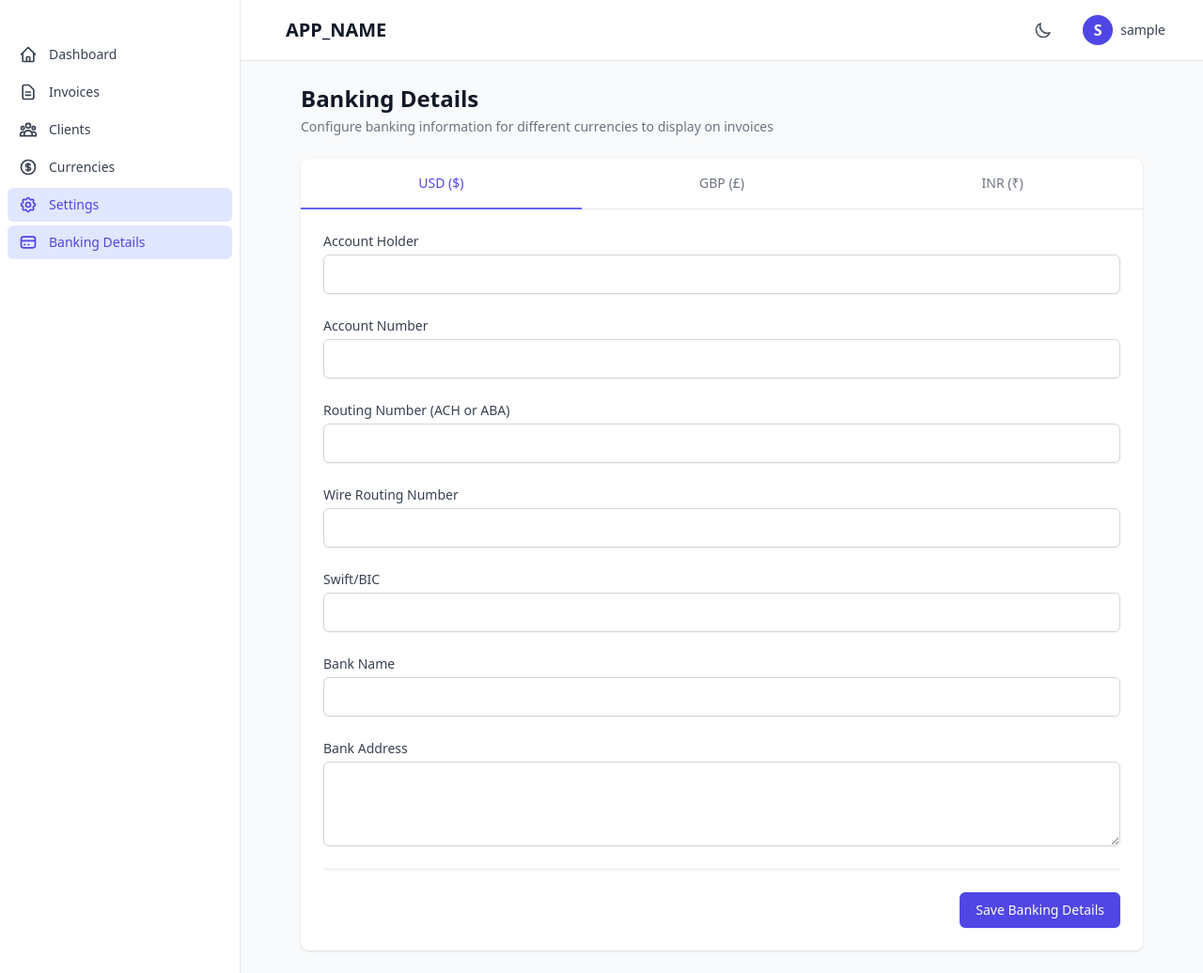
After one commit to ashokdubariya/invoice-management, a PHP site: page /invoice-management/settings/banking in a window 1280 px wide. The commit adds this page. Shown: the whole page at 94% size. Run offline with PHP 8.4, Linux system fonts and the light colour scheme; the visitor is signed in with stand-in values (Sample User, id 1); data comes from the database, SQL or seed files in the repository; both versions use the stored data as it was after the commit; some libraries are stand-ins or nearby versions.

Commit message:
Added Banking settings page with tabbed interface for USD, GBP, and INR

```diff
--- a/components/sidebar.php
+++ b/components/sidebar.php
@@ -44,6 +44,14 @@
                 </svg>
                 Settings
             </a>
+
+            <!-- Banking Details -->
+            <a href="<?= url('/settings/banking') ?>" class="group flex items-center px-3 py-2 text-sm font-medium rounded-md <?= isActive('/settings/banking') ? 'bg-indigo-100 dark:bg-indigo-900 text-indigo-600 dark:text-indigo-300' : 'text-gray-700 dark:text-gray-300 hover:bg-gray-100 dark:hover:bg-gray-700' ?>">
+                <svg class="mr-3 h-5 w-5" fill="none" stroke="currentColor" viewBox="0 0 24 24">
+                    <path stroke-linecap="round" stroke-linejoin="round" stroke-width="2" d="M3 10h18M7 15h1m4 0h1m-7 4h12a3 3 0 003-3V8a3 3 0 00-3-3H6a3 3 0 00-3 3v8a3 3 0 003 3z"></path>
+                </svg>
+                Banking Details
+            </a>
         </nav>
     </div>
 </aside>
--- /dev/null
+++ b/controllers/BankingController.php
@@ -0,0 +1,74 @@
+<?php
+/**
+ * Banking Settings Controller
+ */
+
+require_once __DIR__ . '/BaseController.php';
+require_once __DIR__ . '/../models/Setting.php';
+
+class BankingController extends BaseController {
+    private $settingModel;
+
+    public function __construct() {
+        $this->settingModel = new Setting();
+    }
+
+    /**
+     * Show banking settings form
+     */
+    public function index() {
+        $this->requireAuth();
+
+        // Get all banking settings
+        $settings = $this->settingModel->getAllSettings();
+
+        $this->view('settings/banking-settings', [
+            'settings' => $settings,
+            'pageTitle' => 'Banking Details'
+        ]);
+    }
+
+    /**
+     * Update banking settings
+     */
+    public function update() {
+        $this->requireAuth();
+
+        if ($_SERVER['REQUEST_METHOD'] !== 'POST') {
+            $this->redirect('/settings/banking');
+        }
+
+        // Define all banking fields
+        $bankingFields = [
+            // USD fields
+            'bank_usd_account_holder',
+            'bank_usd_account_number',
+            'bank_usd_routing_ach',
+            'bank_usd_wire_routing',
+            'bank_usd_swift_bic',
+            'bank_usd_bank_name',
+            'bank_usd_bank_address',
+            // GBP fields
+            'bank_gbp_account_holder',
+            'bank_gbp_account_number',
+            'bank_gbp_iban',
+            'bank_gbp_sort_code',
+            'bank_gbp_swift_bic',
+            'bank_gbp_bank_name',
+            'bank_gbp_bank_address',
+            // INR fields
+            'bank_inr_bank_name',
+            'bank_inr_account_name',
+            'bank_inr_account_number',
+            'bank_inr_ifsc_code'
+        ];
+
+        // Update each field
+        foreach ($bankingFields as $field) {
+            $value = $_POST[$field] ?? '';
+            $this->settingModel->set($field, $value);
+        }
+
+        $this->redirect('/settings/banking', 'Banking details updated successfully');
+    }
+}
--- a/public/index.php
+++ b/public/index.php
@@ -16,6 +16,7 @@ require_once __DIR__ . '/../controllers/CurrencyController.php';
 require_once __DIR__ . '/../controllers/InvoiceController.php';
 require_once __DIR__ . '/../controllers/SettingsController.php';
 require_once __DIR__ . '/../controllers/PDFController.php';
+require_once __DIR__ . '/../controllers/BankingController.php';
 
 // Initialize router
 $router = new Router();
@@ -63,5 +64,9 @@ $router->get('/invoices/pdf', [PDFController::class, 'generate']);
 $router->get('/settings', [SettingsController::class, 'index']);
 $router->post('/settings/update', [SettingsController::class, 'update']);
 
+// Banking Settings
+$router->get('/settings/banking', [BankingController::class, 'index']);
+$router->post('/settings/banking/update', [BankingController::class, 'update']);
+
 // Dispatch the request
 $router->dispatch();
--- /dev/null
+++ b/views/settings/banking-settings.php
@@ -0,0 +1,185 @@
+<?php require_once __DIR__ . '/../../components/header.php'; ?>
+
+<div x-data="{ sidebarOpen: false, activeTab: 'usd' }" class="flex h-screen overflow-hidden">
+    <?php require_once __DIR__ . '/../../components/sidebar.php'; ?>
+
+    <div class="flex-1 flex flex-col overflow-hidden">
+        <?php require_once __DIR__ . '/../../components/navbar.php'; ?>
+
+        <main class="flex-1 overflow-y-auto bg-gray-50 dark:bg-gray-900 p-6">
+            <div class="max-w-4xl mx-auto">
+                <div class="mb-6">
+                    <h2 class="text-2xl font-bold text-gray-900 dark:text-white">Banking Details</h2>
+                    <p class="mt-1 text-sm text-gray-500 dark:text-gray-400">Configure banking information for different currencies to display on invoices</p>
+                </div>
+
+                <div class="bg-white dark:bg-gray-800 shadow sm:rounded-lg">
+                    <!-- Tabs -->
+                    <div class="border-b border-gray-200 dark:border-gray-700">
+                        <nav class="flex -mb-px">
+                            <button @click="activeTab = 'usd'"
+                                    :class="activeTab === 'usd' ? 'border-indigo-500 text-indigo-600 dark:text-indigo-400' : 'border-transparent text-gray-500 dark:text-gray-400 hover:text-gray-700 dark:hover:text-gray-300 hover:border-gray-300'"
+                                    class="w-1/3 py-4 px-1 text-center border-b-2 font-medium text-sm">
+                                USD ($)
+                            </button>
+                            <button @click="activeTab = 'gbp'"
+                                    :class="activeTab === 'gbp' ? 'border-indigo-500 text-indigo-600 dark:text-indigo-400' : 'border-transparent text-gray-500 dark:text-gray-400 hover:text-gray-700 dark:hover:text-gray-300 hover:border-gray-300'"
+                                    class="w-1/3 py-4 px-1 text-center border-b-2 font-medium text-sm">
+                                GBP (£)
+                            </button>
+                            <button @click="activeTab = 'inr'"
+                                    :class="activeTab === 'inr' ? 'border-indigo-500 text-indigo-600 dark:text-indigo-400' : 'border-transparent text-gray-500 dark:text-gray-400 hover:text-gray-700 dark:hover:text-gray-300 hover:border-gray-300'"
+                                    class="w-1/3 py-4 px-1 text-center border-b-2 font-medium text-sm">
+                                INR (₹)
+                            </button>
+                        </nav>
+                    </div>
+
+                    <form method="POST" action="<?= url('/settings/banking/update') ?>" class="p-6">
+                        <!-- USD Tab -->
+                        <div x-show="activeTab === 'usd'" class="space-y-6">
+                            <div>
+                                <label for="bank_usd_account_holder" class="block text-sm font-medium text-gray-700 dark:text-gray-300">Account Holder</label>
+                                <input type="text" name="bank_usd_account_holder" id="bank_usd_account_holder"
+                                       value="<?= e($settings['bank_usd_account_holder'] ?? '') ?>"
+                                       class="mt-1 block w-full border border-gray-300 dark:border-gray-600 rounded-md shadow-sm py-2 px-3 bg-white dark:bg-gray-700 text-gray-900 dark:text-white">
+                            </div>
+
+                            <div>
+                                <label for="bank_usd_account_number" class="block text-sm font-medium text-gray-700 dark:text-gray-300">Account Number</label>
+                                <input type="text" name="bank_usd_account_number" id="bank_usd_account_number"
+                                       value="<?= e($settings['bank_usd_account_number'] ?? '') ?>"
+                                       class="mt-1 block w-full border border-gray-300 dark:border-gray-600 rounded-md shadow-sm py-2 px-3 bg-white dark:bg-gray-700 text-gray-900 dark:text-white">
+                            </div>
+
+                            <div>
+                                <label for="bank_usd_routing_ach" class="block text-sm font-medium text-gray-700 dark:text-gray-300">Routing Number (ACH or ABA)</label>
+                                <input type="text" name="bank_usd_routing_ach" id="bank_usd_routing_ach"
+                                       value="<?= e($settings['bank_usd_routing_ach'] ?? '') ?>"
+                                       class="mt-1 block w-full border border-gray-300 dark:border-gray-600 rounded-md shadow-sm py-2 px-3 bg-white dark:bg-gray-700 text-gray-900 dark:text-white">
+                            </div>
+
+                            <div>
+                                <label for="bank_usd_wire_routing" class="block text-sm font-medium text-gray-700 dark:text-gray-300">Wire Routing Number</label>
+                                <input type="text" name="bank_usd_wire_routing" id="bank_usd_wire_routing"
+                                       value="<?= e($settings['bank_usd_wire_routing'] ?? '') ?>"
+                                       class="mt-1 block w-full border border-gray-300 dark:border-gray-600 rounded-md shadow-sm py-2 px-3 bg-white dark:bg-gray-700 text-gray-900 dark:text-white">
+                            </div>
+
+                            <div>
+                                <label for="bank_usd_swift_bic" class="block text-sm font-medium text-gray-700 dark:text-gray-300">Swift/BIC</label>
+                                <input type="text" name="bank_usd_swift_bic" id="bank_usd_swift_bic"
+                                       value="<?= e($settings['bank_usd_swift_bic'] ?? '') ?>"
+                                       class="mt-1 block w-full border border-gray-300 dark:border-gray-600 rounded-md shadow-sm py-2 px-3 bg-white dark:bg-gray-700 text-gray-900 dark:text-white">
+                            </div>
+
+                            <div>
+                                <label for="bank_usd_bank_name" class="block text-sm font-medium text-gray-700 dark:text-gray-300">Bank Name</label>
+                                <input type="text" name="bank_usd_bank_name" id="bank_usd_bank_name"
+                                       value="<?= e($settings['bank_usd_bank_name'] ?? '') ?>"
+                                       class="mt-1 block w-full border border-gray-300 dark:border-gray-600 rounded-md shadow-sm py-2 px-3 bg-white dark:bg-gray-700 text-gray-900 dark:text-white">
+                            </div>
+
+                            <div>
+                                <label for="bank_usd_bank_address" class="block text-sm font-medium text-gray-700 dark:text-gray-300">Bank Address</label>
+                                <textarea name="bank_usd_bank_address" id="bank_usd_bank_address" rows="3"
+                                          class="mt-1 block w-full border border-gray-300 dark:border-gray-600 rounded-md shadow-sm py-2 px-3 bg-white dark:bg-gray-700 text-gray-900 dark:text-white"><?= e($settings['bank_usd_bank_address'] ?? '') ?></textarea>
+                            </div>
+                        </div>
+
+                        <!-- GBP Tab -->
+                        <div x-show="activeTab === 'gbp'" class="space-y-6">
+                            <div>
+                                <label for="bank_gbp_account_holder" class="block text-sm font-medium text-gray-700 dark:text-gray-300">Account Holder</label>
+                                <input type="text" name="bank_gbp_account_holder" id="bank_gbp_account_holder"
+                                       value="<?= e($settings['bank_gbp_account_holder'] ?? '') ?>"
+                                       class="mt-1 block w-full border border-gray-300 dark:border-gray-600 rounded-md shadow-sm py-2 px-3 bg-white dark:bg-gray-700 text-gray-900 dark:text-white">
+                            </div>
+
+                            <div>
+                                <label for="bank_gbp_account_number" class="block text-sm font-medium text-gray-700 dark:text-gray-300">Account Number</label>
+                                <input type="text" name="bank_gbp_account_number" id="bank_gbp_account_number"
+                                       value="<?= e($settings['bank_gbp_account_number'] ?? '') ?>"
+                                       class="mt-1 block w-full border border-gray-300 dark:border-gray-600 rounded-md shadow-sm py-2 px-3 bg-white dark:bg-gray-700 text-gray-900 dark:text-white">
+                            </div>
+
+                            <div>
+                                <label for="bank_gbp_iban" class="block text-sm font-medium text-gray-700 dark:text-gray-300">IBAN</label>
+                                <input type="text" name="bank_gbp_iban" id="bank_gbp_iban"
+                                       value="<?= e($settings['bank_gbp_iban'] ?? '') ?>"
+                                       class="mt-1 block w-full border border-gray-300 dark:border-gray-600 rounded-md shadow-sm py-2 px-3 bg-white dark:bg-gray-700 text-gray-900 dark:text-white">
+                            </div>
+
+                            <div>
+                                <label for="bank_gbp_sort_code" class="block text-sm font-medium text-gray-700 dark:text-gray-300">UK Sort Code</label>
+                                <input type="text" name="bank_gbp_sort_code" id="bank_gbp_sort_code"
+                                       value="<?= e($settings['bank_gbp_sort_code'] ?? '') ?>"
+                                       class="mt-1 block w-full border border-gray-300 dark:border-gray-600 rounded-md shadow-sm py-2 px-3 bg-white dark:bg-gray-700 text-gray-900 dark:text-white">
+                            </div>
+
+                            <div>
+                                <label for="bank_gbp_swift_bic" class="block text-sm font-medium text-gray-700 dark:text-gray-300">Swift/BIC</label>
+                                <input type="text" name="bank_gbp_swift_bic" id="bank_gbp_swift_bic"
+                                       value="<?= e($settings['bank_gbp_swift_bic'] ?? '') ?>"
+                                       class="mt-1 block w-full border border-gray-300 dark:border-gray-600 rounded-md shadow-sm py-2 px-3 bg-white dark:bg-gray-700 text-gray-900 dark:text-white">
+                            </div>
+
+                            <div>
+                                <label for="bank_gbp_bank_name" class="block text-sm font-medium text-gray-700 dark:text-gray-300">Bank Name</label>
+                                <input type="text" name="bank_gbp_bank_name" id="bank_gbp_bank_name"
+                                       value="<?= e($settings['bank_gbp_bank_name'] ?? '') ?>"
+                                       class="mt-1 block w-full border border-gray-300 dark:border-gray-600 rounded-md shadow-sm py-2 px-3 bg-white dark:bg-gray-700 text-gray-900 dark:text-white">
+                            </div>
+
+                            <div>
+                                <label for="bank_gbp_bank_address" class="block text-sm font-medium text-gray-700 dark:text-gray-300">Bank Address</label>
+                                <textarea name="bank_gbp_bank_address" id="bank_gbp_bank_address" rows="3"
+                                          class="mt-1 block w-full border border-gray-300 dark:border-gray-600 rounded-md shadow-sm py-2 px-3 bg-white dark:bg-gray-700 text-gray-900 dark:text-white"><?= e($settings['bank_gbp_bank_address'] ?? '') ?></textarea>
+                            </div>
+                        </div>
+
+                        <!-- INR Tab -->
+                        <div x-show="activeTab === 'inr'" class="space-y-6">
+                            <div>
+                                <label for="bank_inr_bank_name" class="block text-sm font-medium text-gray-700 dark:text-gray-300">Bank Name</label>
+                                <input type="text" name="bank_inr_bank_name" id="bank_inr_bank_name"
+                                       value="<?= e($settings['bank_inr_bank_name'] ?? '') ?>"
+                                       class="mt-1 block w-full border border-gray-300 dark:border-gray-600 rounded-md shadow-sm py-2 px-3 bg-white dark:bg-gray-700 text-gray-900 dark:text-white">
+                            </div>
+
+                            <div>
+                                <label for="bank_inr_account_name" class="block text-sm font-medium text-gray-700 dark:text-gray-300">Account Name</label>
+                                <input type="text" name="bank_inr_account_name" id="bank_inr_account_name"
+                                       value="<?= e($settings['bank_inr_account_name'] ?? '') ?>"
+                                       class="mt-1 block w-full border border-gray-300 dark:border-gray-600 rounded-md shadow-sm py-2 px-3 bg-white dark:bg-gray-700 text-gray-900 dark:text-white">
+                            </div>
+
+                            <div>
+                                <label for="bank_inr_account_number" class="block text-sm font-medium text-gray-700 dark:text-gray-300">Account Number</label>
+                                <input type="text" name="bank_inr_account_number" id="bank_inr_account_number"
+                                       value="<?= e($settings['bank_inr_account_number'] ?? '') ?>"
+                                       class="mt-1 block w-full border border-gray-300 dark:border-gray-600 rounded-md shadow-sm py-2 px-3 bg-white dark:bg-gray-700 text-gray-900 dark:text-white">
+                            </div>
+
+                            <div>
+                                <label for="bank_inr_ifsc_code" class="block text-sm font-medium text-gray-700 dark:text-gray-300">IFSC Code</label>
+                                <input type="text" name="bank_inr_ifsc_code" id="bank_inr_ifsc_code"
+                                       value="<?= e($settings['bank_inr_ifsc_code'] ?? '') ?>"
+                                       class="mt-1 block w-full border border-gray-300 dark:border-gray-600 rounded-md shadow-sm py-2 px-3 bg-white dark:bg-gray-700 text-gray-900 dark:text-white">
+                            </div>
+                        </div>
+
+                        <div class="flex justify-end mt-6 pt-6 border-t border-gray-200 dark:border-gray-700">
+                            <button type="submit" class="px-4 py-2 border border-transparent rounded-md shadow-sm text-sm font-medium text-white bg-indigo-600 hover:bg-indigo-700">
+                                Save Banking Details
+                            </button>
+                        </div>
+                    </form>
+                </div>
+            </div>
+        </main>
+    </div>
+</div>
+
+<?php require_once __DIR__ . '/../../components/notification.php'; ?>
+<?php require_once __DIR__ . '/../../components/footer.php'; ?>
```
Also changed, not shown: db/schema.sql (+22 -1 lines), views/pdf/invoice-template.php (+51 -0 lines), README.md.
